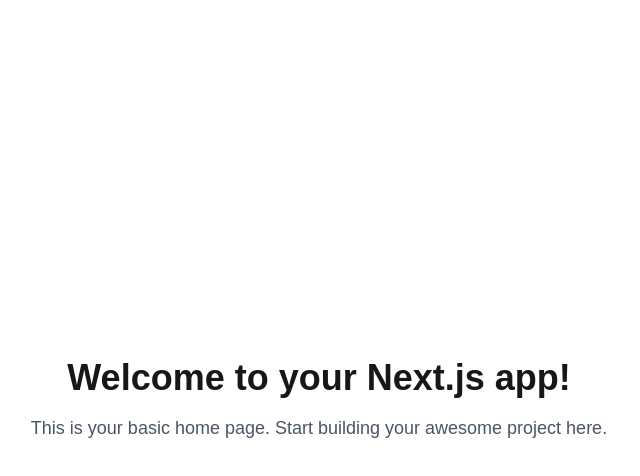
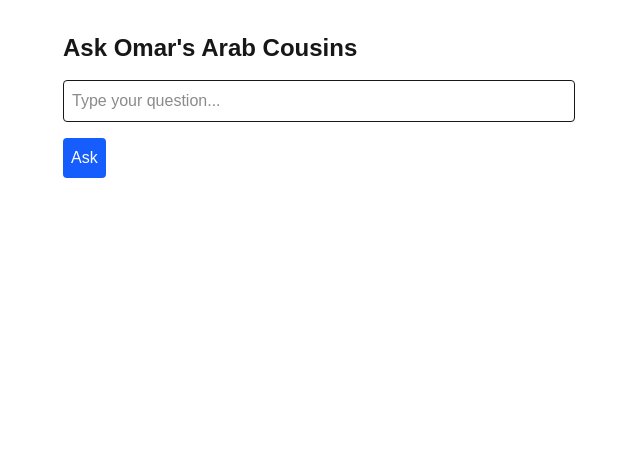
Before and after one commit to omarmousa/omars-cousins, a Next.js app in the folder nextjs-project/: page / in a window 1280 px wide. Shown: the top 476 px of the page, without its empty margins (321-961 px from the left). Built offline with nearby package versions, Linux system fonts and the light colour scheme.

Commit message:
Add frontend form to call omars-cousins API

```diff
--- a/nextjs-project/src/app/page.tsx
+++ b/nextjs-project/src/app/page.tsx
@@ -1,10 +1,51 @@
-import Image from "next/image";
+'use client';
+import { useState } from 'react';
 
 export default function Home() {
+  const [question, setQuestion] = useState('');
+  const [answer, setAnswer] = useState('');
+  const [loading, setLoading] = useState(false);
+
+  async function handleSubmit(e: React.FormEvent) {
+    e.preventDefault();
+    setLoading(true);
+    const response = await fetch('/api/omars-cousins', {
+      method: 'POST',
+      headers: {
+        'Content-Type': 'application/json',
+      },
+      body: JSON.stringify({ question }),
+    });
+    const data = await response.json();
+    setAnswer(data.answer);
+    setLoading(false);
+  }
+
   return (
-    <main className="flex flex-col items-center justify-center min-h-screen p-8">
-      <h1 className="text-4xl font-bold mb-4">Welcome to your Next.js app!</h1>
-      <p className="text-lg text-gray-600">This is your basic home page. Start building your awesome project here.</p>
+    <main className="p-8 max-w-xl mx-auto">
+      <h1 className="text-2xl font-bold mb-4">Ask Omar's Arab Cousins</h1>
+      <form onSubmit={handleSubmit} className="space-y-4">
+        <input
+          type="text"
+          value={question}
+          onChange={(e) => setQuestion(e.target.value)}
+          placeholder="Type your question..."
+          className="w-full p-2 border rounded"
+        />
+        <button
+          type="submit"
+          disabled={loading}
+          className="p-2 bg-blue-600 text-white rounded"
+        >
+          {loading ? 'Thinking...' : 'Ask'}
+        </button>
+      </form>
+      {answer && (
+        <div className="mt-6 p-4 bg-gray-100 rounded">
+          <strong>Answer:</strong>
+          <p>{answer}</p>
+        </div>
+      )}
     </main>
   );
 }
```
